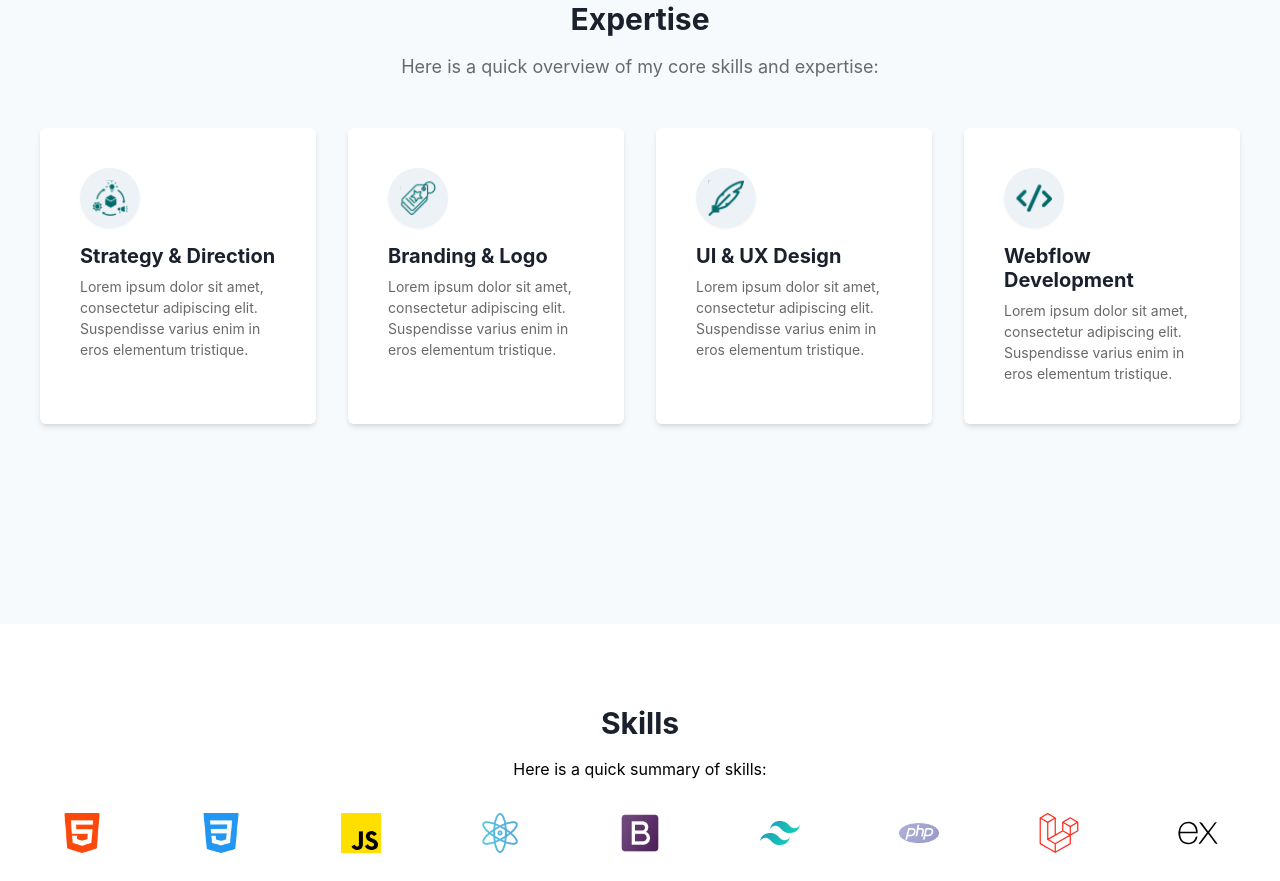
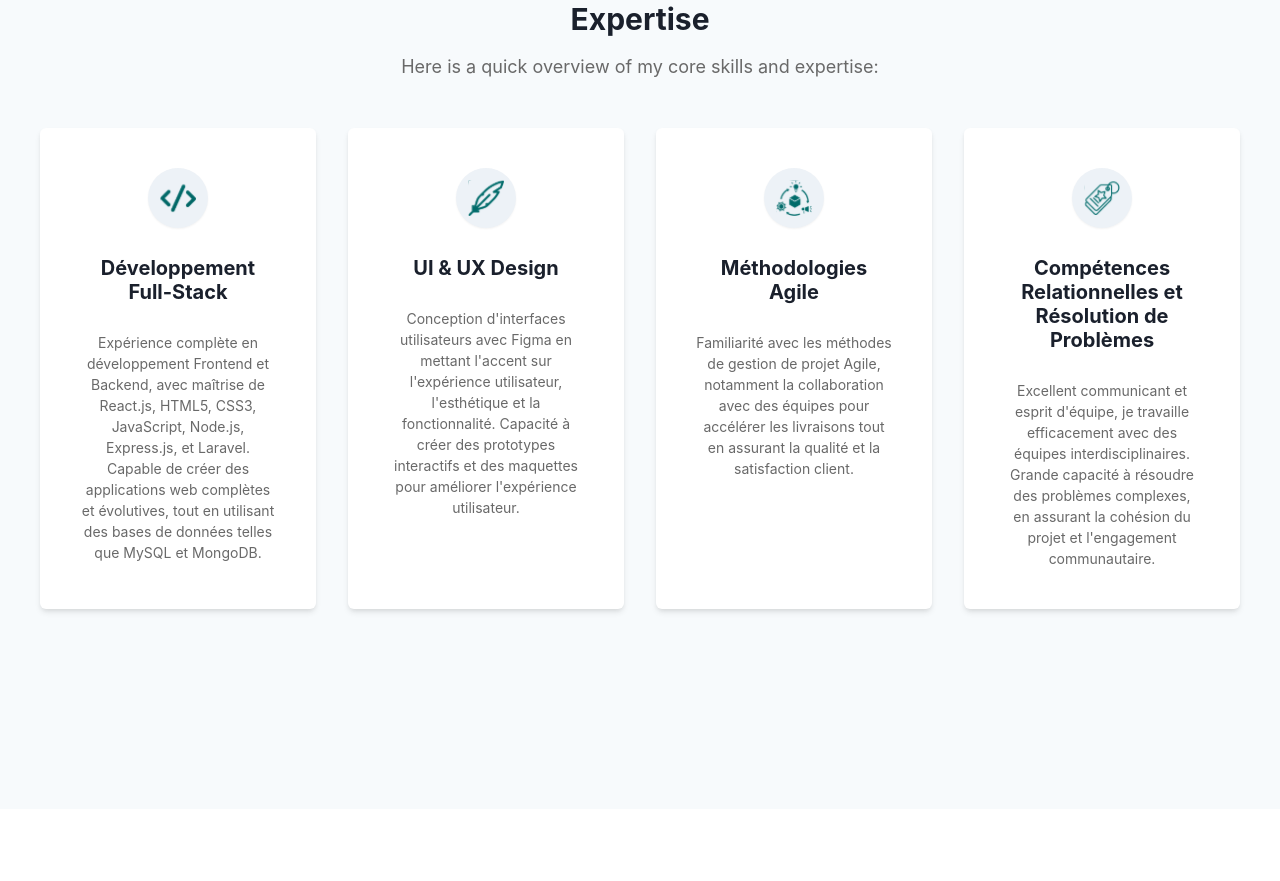
Before and after one commit to AnasOudadsse/portfolio, a React (Create React App) app: page / in a window 1280 px wide. Shown: the part 1240-2121 px from the top of the page. Built offline with nearby package versions, Linux system fonts and the light colour scheme.

Commit message:
"Updated Expertise component: changed alignment and spacing, updated image and heading styles, and modified expertise data in index.json"

```diff
--- a/src/Components/Expertise/Expertise.jsx
+++ b/src/Components/Expertise/Expertise.jsx
@@ -50,7 +50,7 @@ function Expertise() {
                 borderBottomColor: borderBottomColor,
               }}
             >
-              <VStack align="flex-start" spacing={4}>
+              <VStack align="center" spacing={4}>
                 {/* Icon/Image */}
                 <Box
                   p={3}
@@ -62,13 +62,14 @@ function Expertise() {
                   alignItems="center"
                   w="60px"
                   h="60px"
+                  mb={3}
                 >
-                  <Image src={item.src} alt={item.title} boxSize="40px" />
+                  <Image textAlign={'center'} src={item.src} alt={item.title} boxSize="40px" />
                 </Box>
 
                 {/* Card Content */}
-                <VStack align="flex-start" spacing={2}>
-                  <Heading  size="md" fontWeight="bold">
+                <VStack align="center" textAlign={'center'} spacing={2}>
+                  <Heading mb={5}  size="md" fontWeight="bold">
                     {item.title}
                   </Heading>
                   <Text fontSize="sm" color={color} _hover={{ color: text }}>
--- a/src/Components/Expertise/index.json
+++ b/src/Components/Expertise/index.json
@@ -1,24 +1,24 @@
 {
     "skills": [
       {
-        "src": "strategy.svg",
-        "title": "Strategy & Direction",
-        "description": "Lorem ipsum dolor sit amet, consectetur adipiscing elit. Suspendisse varius enim in eros elementum tristique."
-      },
-      {
-        "src": "branding.svg",
-        "title": "Branding & Logo",
-        "description": "Lorem ipsum dolor sit amet, consectetur adipiscing elit. Suspendisse varius enim in eros elementum tristique."
+        "src": "web-dev.svg",
+        "title": "Développement    Full-Stack",
+        "description": "Expérience complète en développement Frontend et Backend, avec maîtrise de React.js, HTML5, CSS3, JavaScript, Node.js, Express.js, et Laravel. Capable de créer des applications web complètes et évolutives, tout en utilisant des bases de données telles que MySQL et MongoDB."
       },
       {
         "src": "feather-pen 1.svg",
         "title": "UI & UX Design",
-        "description": "Lorem ipsum dolor sit amet, consectetur adipiscing elit. Suspendisse varius enim in eros elementum tristique."
+        "description": "Conception d'interfaces utilisateurs avec Figma en mettant l'accent sur l'expérience utilisateur, l'esthétique et la fonctionnalité. Capacité à créer des prototypes interactifs et des maquettes pour améliorer l'expérience utilisateur."
       },
       {
-        "src": "web-dev.svg",
-        "title": "Webflow Development",
-        "description": "Lorem ipsum dolor sit amet, consectetur adipiscing elit. Suspendisse varius enim in eros elementum tristique."
+        "src": "strategy.svg",
+        "title": "Méthodologies Agile",
+        "description": "Familiarité avec les méthodes de gestion de projet Agile, notamment la collaboration avec des équipes pour accélérer les livraisons tout en assurant la qualité et la satisfaction client."
+      },
+      {
+        "src": "branding.svg",
+        "title": "Compétences Relationnelles et Résolution de Problèmes",
+        "description": "Excellent communicant et esprit d'équipe, je travaille efficacement avec des équipes interdisciplinaires. Grande capacité à résoudre des problèmes complexes, en assurant la cohésion du projet et l'engagement communautaire."
       }
     ]
   }
```
